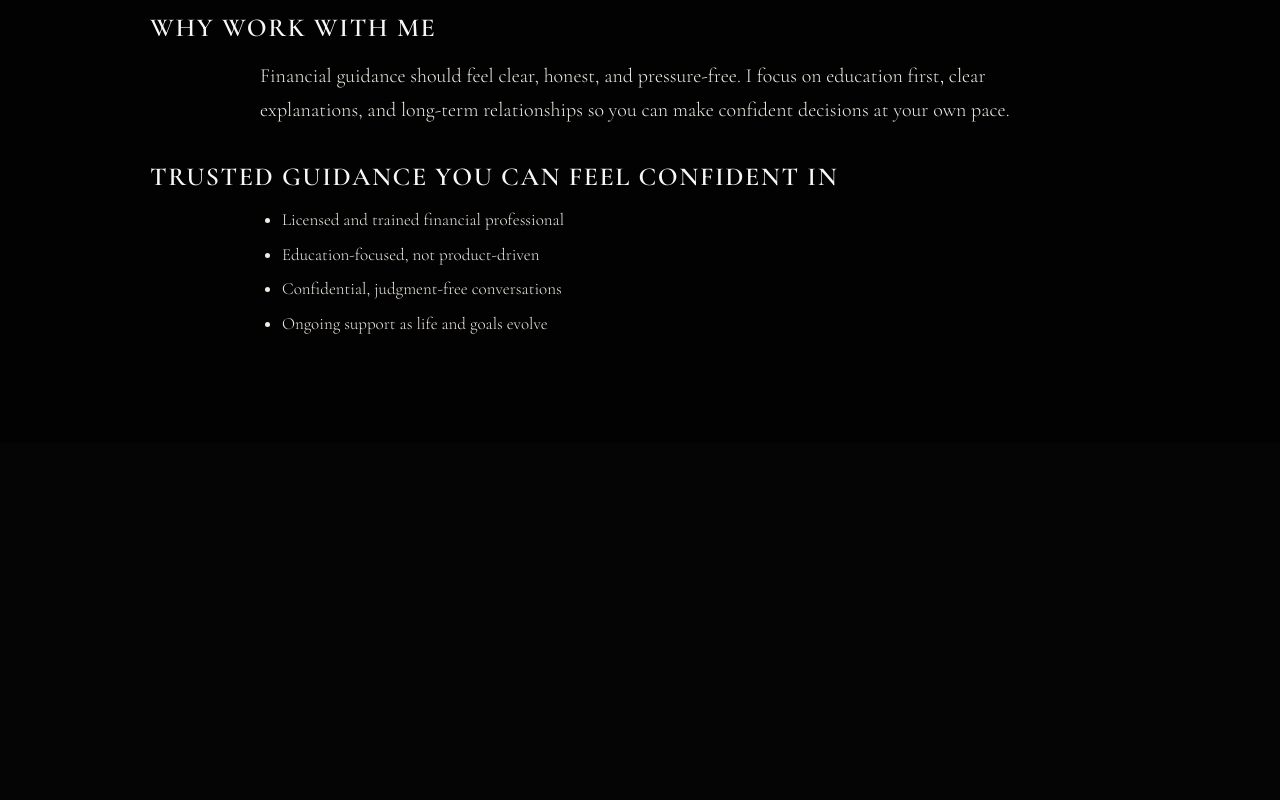
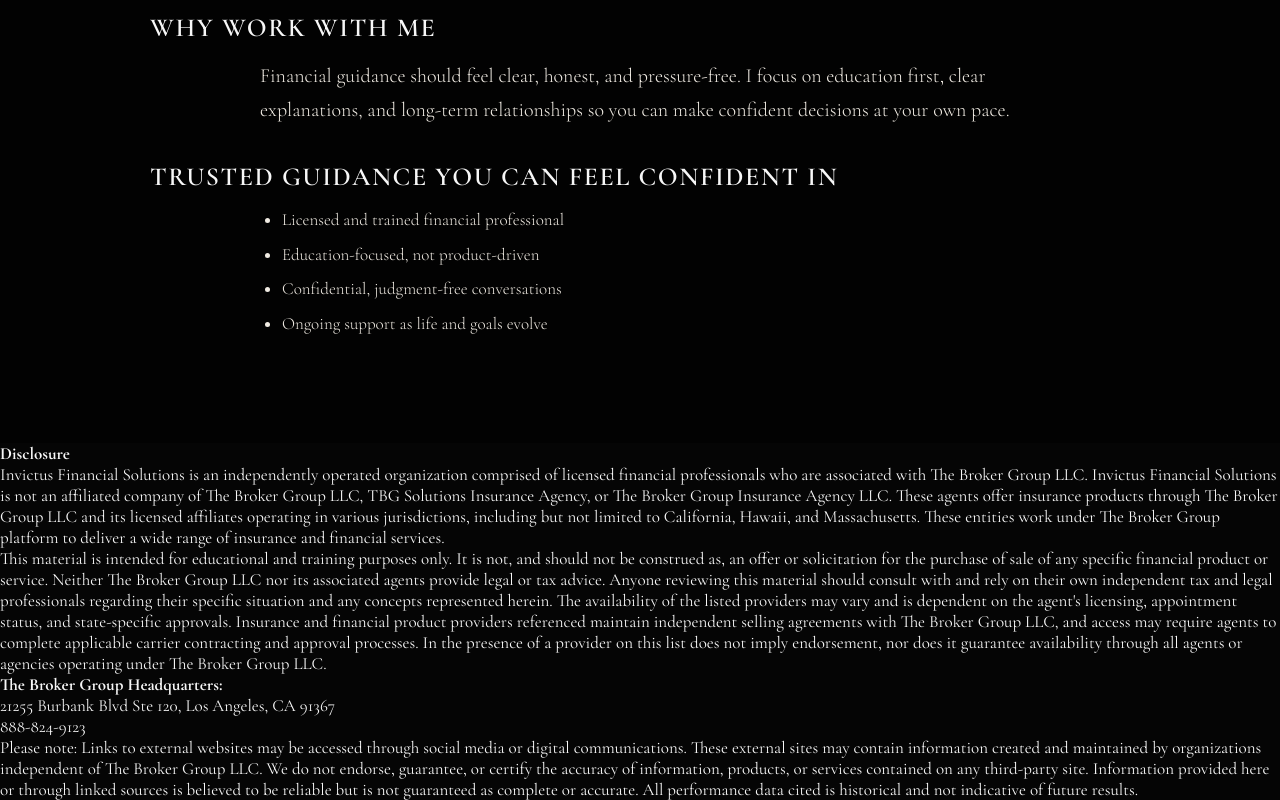
Before and after one commit to Evenbettr/GreenPalmFinancial, a plain HTML site: page index.html in a window 1280 px wide. Shown: the part 1061-1861 px from the top of the page. Before the commit the page ends 1504 px from the top, so only its background shows below. Drawn offline with nearby package versions, Linux system fonts and the light colour scheme.

Commit message:
Update index.html

```diff
--- a/index.html
+++ b/index.html
@@ -399,6 +399,31 @@
         </ul>
       </div>
     </section>
+    <!-- FOOTER DISCLOSURE -->
+<footer class="footer">
+  <div class="footer-inner">
+    <h4 class="footer-title">Disclosure</h4>
+
+    <p>
+      Invictus Financial Solutions is an independently operated organization comprised of licensed financial professionals who are associated with The Broker Group LLC. Invictus Financial Solutions is not an affiliated company of The Broker Group LLC, TBG Solutions Insurance Agency, or The Broker Group Insurance Agency LLC. These agents offer insurance products through The Broker Group LLC and its licensed affiliates operating in various jurisdictions, including but not limited to California, Hawaii, and Massachusetts. These entities work under The Broker Group platform to deliver a wide range of insurance and financial services.
+    </p>
+
+    <p>
+      This material is intended for educational and training purposes only. It is not, and should not be construed as, an offer or solicitation for the purchase of sale of any specific financial product or service. Neither The Broker Group LLC nor its associated agents provide legal or tax advice. Anyone reviewing this material should consult with and rely on their own independent tax and legal professionals regarding their specific situation and any concepts represented herein. The availability of the listed providers may vary and is dependent on the agent's licensing, appointment status, and state-specific approvals. Insurance and financial product providers referenced maintain independent selling agreements with The Broker Group LLC, and access may require agents to complete applicable carrier contracting and approval processes. In the presence of a provider on this list does not imply endorsement, nor does it guarantee availability through all agents or agencies operating under The Broker Group LLC.
+    </p>
+
+    <p>
+      <strong>The Broker Group Headquarters:</strong><br />
+      21255 Burbank Blvd Ste 120, Los Angeles, CA 91367<br />
+      888-824-9123
+    </p>
+
+    <p>
+      Please note: Links to external websites may be accessed through social media or digital communications. These external sites may contain information created and maintained by organizations independent of The Broker Group LLC. We do not endorse, guarantee, or certify the accuracy of information, products, or services contained on any third-party site. Information provided here or through linked sources is believed to be reliable but is not guaranteed as complete or accurate. All performance data cited is historical and not indicative of future results.
+    </p>
+  </div>
+</footer>
+
   </main>
 </body>
 </html>
```
